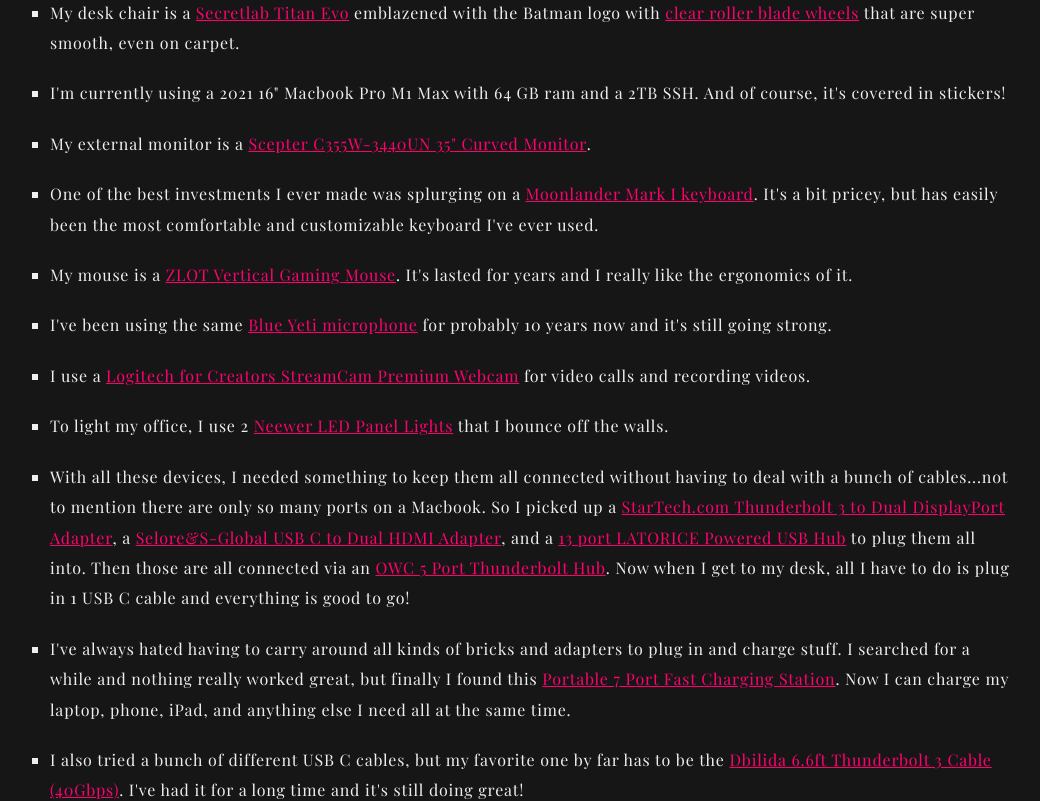
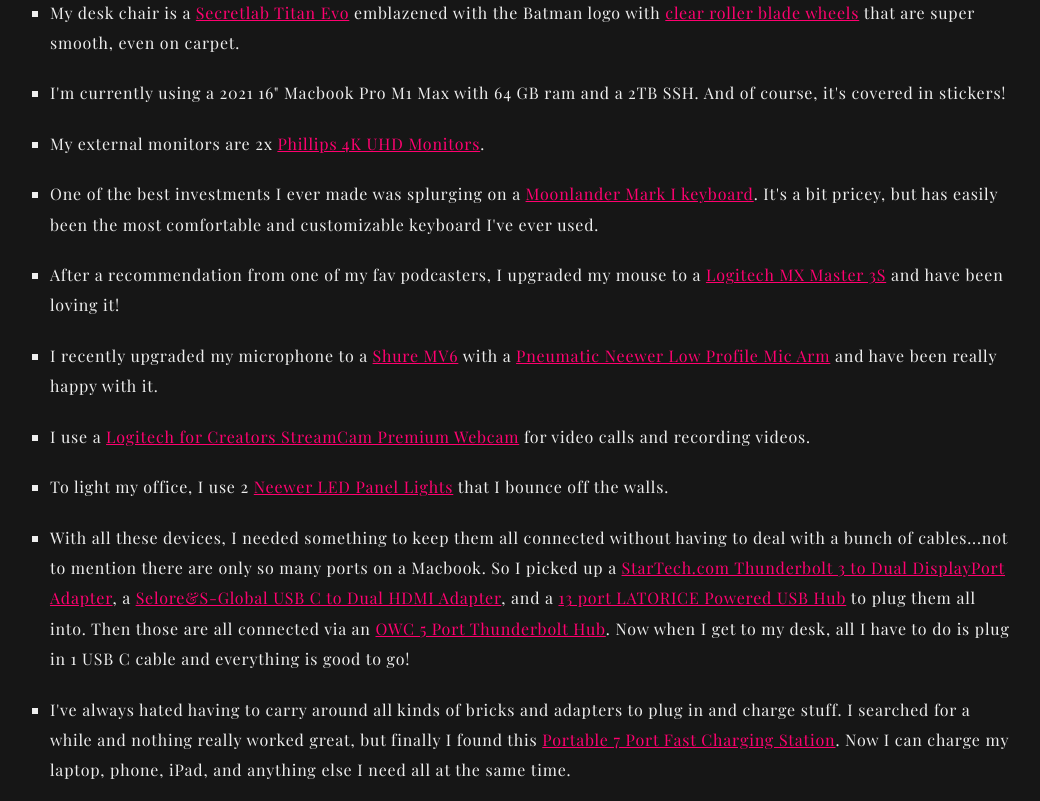
Before and after one commit to iamthe-Wraith/jakelundberg, a SvelteKit app: page /uses in a window 1280 px wide. Shown: the part 860-1661 px from the top of the page, without its empty margins (110-1150 px from the left). Built offline with nearby package versions, Linux system fonts and the light colour scheme; some icons are missing.

Commit message:
refactor: updates /uses with new monitors, mic, and mouse (#87)

```diff
--- a/src/routes/uses/+page.svelte
+++ b/src/routes/uses/+page.svelte
@@ -36,19 +36,19 @@
 				I'm currently using a 2021 16" Macbook Pro M1 Max with 64 GB ram and a 2TB SSH. And of course, it's covered in stickers!
 			</li>
 			<li>
-				My external monitor is a <a href="https://www.sceptre.com/Monitors/2K-4K-Series/C355W-3440UN-35-Curved-Monitor-product1176category12category98.html" target="_blank">Scepter C355W-3440UN 35" Curved Monitor</a>.
+				My external monitors are 2x <a href="https://amzn.to/4hlijed" target="_blank">Phillips 4K UHD Monitors</a>.
 			</li>
 			<li>
 				One of the best investments I ever made was splurging on a <a href="https://www.zsa.io/moonlander" target="_blank">Moonlander Mark I keyboard</a>. It's a bit
 				pricey, but has easily been the most comfortable and customizable keyboard I've ever used.
 			</li>
 			<li>
-				My mouse is a <a href="https://amzn.to/3yYjwrj" target="_blank">ZLOT Vertical Gaming Mouse</a>.
-				It's lasted for years and I really like the ergonomics of it.
+				After a recommendation from one of my fav podcasters, I upgraded my mouse to a <a href="https://amzn.to/3WnXqXL" target="_blank">Logitech MX Master 3S</a> and
+				have been loving it!
 			</li>
 			<li>
-				I've been using the same <a href="https://amzn.to/3Msi3MT" target="_blank">Blue Yeti microphone</a> for probably 10 years now and
-				it's still going strong.
+				I recently upgraded my microphone to a <a href="https://amzn.to/4hlijed" target="_blank">Shure MV6</a> with a
+				<a href="https://amzn.to/4alGiYk" target="_blank">Pneumatic Neewer Low Profile Mic Arm</a> and have been really happy with it.
 			</li>
 			<li>
 				I use a <a href="https://amzn.to/3UFtsgU" target="_blank">Logitech for Creators StreamCam Premium Webcam</a> for video calls and recording videos.
@@ -120,7 +120,8 @@
 				It's a fantastic tool with so many little benefits I could (and do) go on about it for a while...but don't worry, I won't do that to you.
 			</li>
 			<li>
-				<a href="https://arc.net/" target="_blank">Arc</a> is my primary browser of choice, which I use for just about everything.
+				<a href="https://arc.net/" target="_blank">Arc</a> is my primary browser of choice, which I use for just about everything...but the company
+				is no longer actively developing it, so I'm in the market for a new browser.
 			</li>
 			<li>
 				I replaced Mac's built in Spotlight with <a href="https://www.raycast.com/" target="_blank">Raycast</a> (Pro version) for quick and easy access to
```
